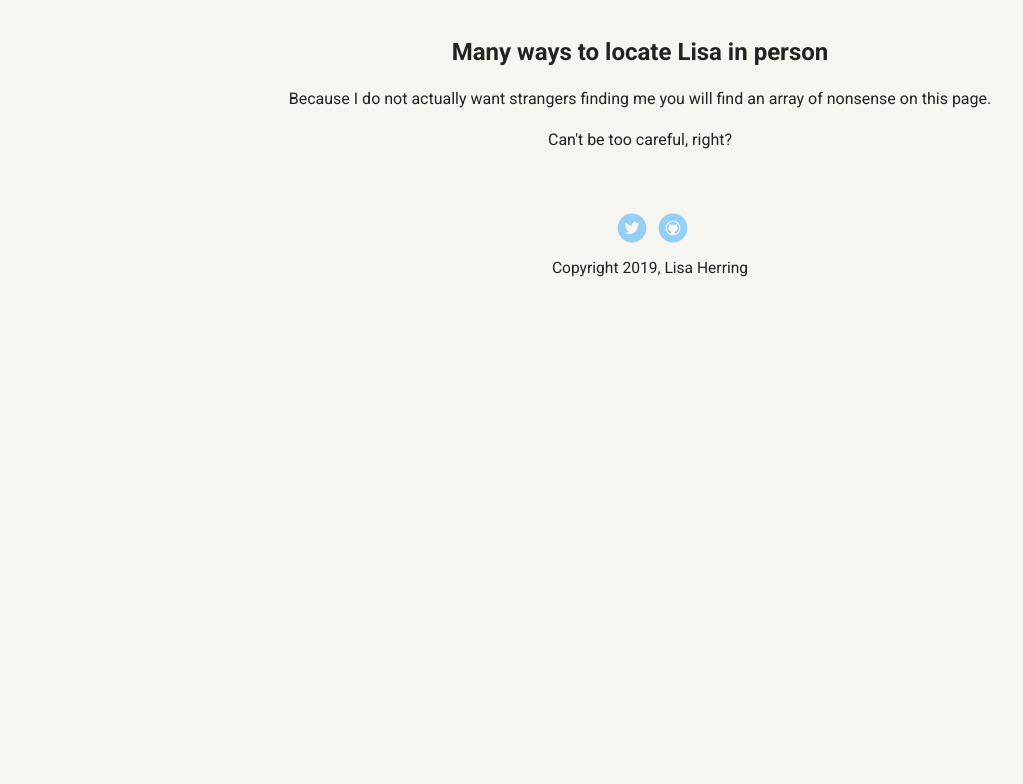
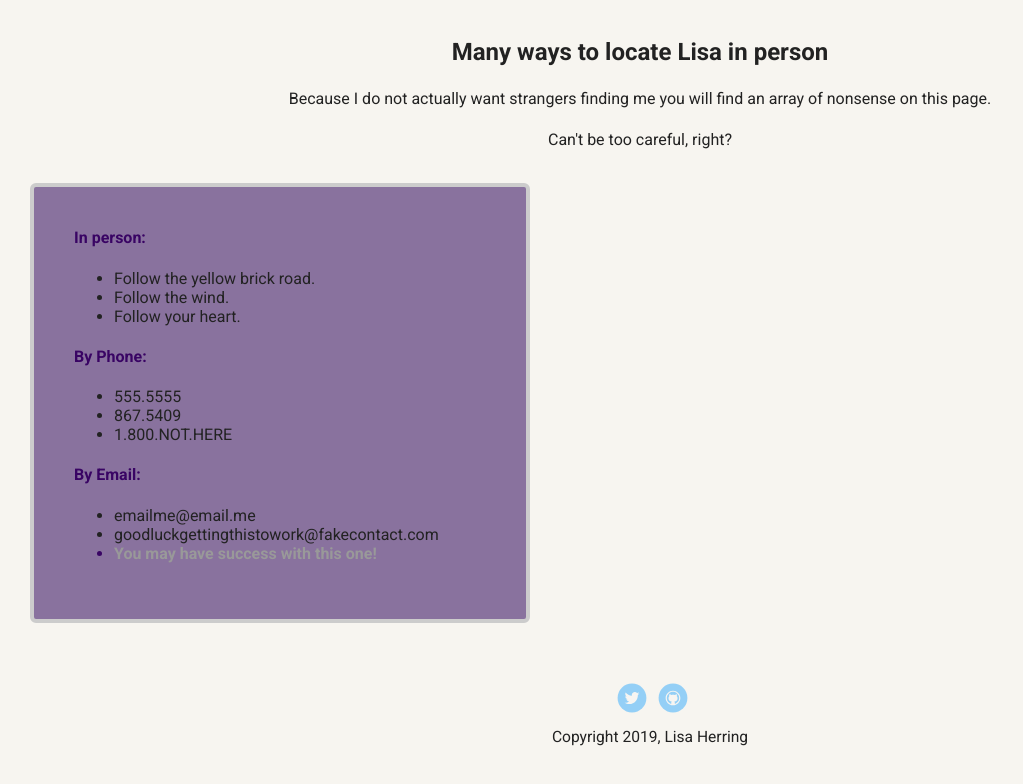
Before and after one commit to angelfish2510/portfolio_update_v1, a plain HTML site: page contact.html in a window 1280 px wide. Shown: the part 472-1256 px from the top of the page, without its empty margins (0-1023 px from the left). Before the commit the page ends 844 px from the top, so only its background shows below. Drawn offline with Linux system fonts and the light colour scheme; a web font is replaced by a local one.

Commit message:
testing 1st round of css updates to contact page

```diff
--- a/contact.html
+++ b/contact.html
@@ -32,8 +32,7 @@
         <p>Can't be too careful, right?</p>
       </div>
 
-      <!-- <main style="text-align:left;">
-      <figure>
+      <main class="card-contact">
       <h4 class=contact> <strong>In person:</strong></h4>
       <ul>
           <li>Follow the yellow brick road.</li>
@@ -52,13 +51,23 @@
       <ul>
           <li>emailme@email.me</li>
           <li>goodluckgettingthistowork@fakecontact.com</li>
-          <li> <a href="mailto:angelfish2510@outlook.com?subject=Project%101%10email%10Link"><strong>You may have success with this one!</strong></a> </li>
+          <li class=contact> <a href="mailto:angelfish2510@outlook.com?subject=Project%101%10email%10Link"><strong>You may have success with this one!</strong></a> </li>
       </ul>
 
-      </figure>
-    </main> -->
+    </main>
 
-
+      <!-- <div class="card"> -->
+        <!-- <h2>Goals</h2>
+        <p>I want to master the process of building web sites and increase my knowledge, skills and abilities in:</p>
+        <ul class="skills">
+          <li>HTML</li>
+          <li>CSS</li>
+          <li>JavaScript</li>
+          <li>Python</li>
+          <li>SQL</li>
+        </ul>
+        <p>I’d like to be an independent contractor building websites and helping provide tools to improve a variety of businesses.</p>
+    </div>  -->
 
     </main>
     <footer>
--- a/styles.css
+++ b/styles.css
@@ -174,6 +174,20 @@ ul.skills {
   color: #390464;
   }
 
+  .card-contact {
+    margin: 30px;
+    padding: 20px 40px 40px;
+    max-width: 500px;
+    text-align: left;
+    background: #89729e;
+    border: 4px solid #ccc;
+    border-radius: 6px;
+    transition: all .5s;
+    background-color: #89729e;
+  }
+  .card-contact:hover {
+    border-color:#390464;
+  }
 
 header .interests-image {
   margin-top: 50px;
```
